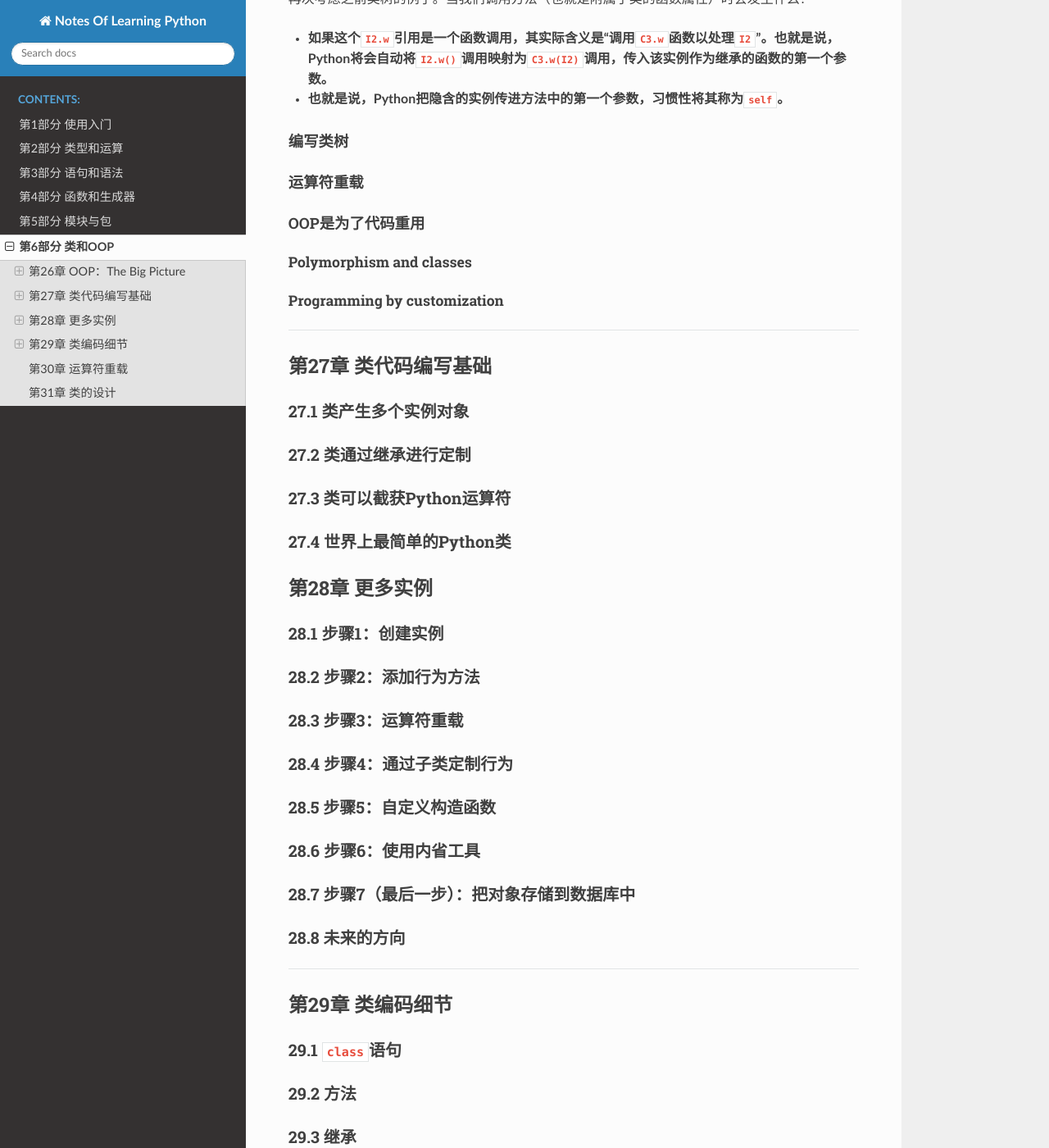
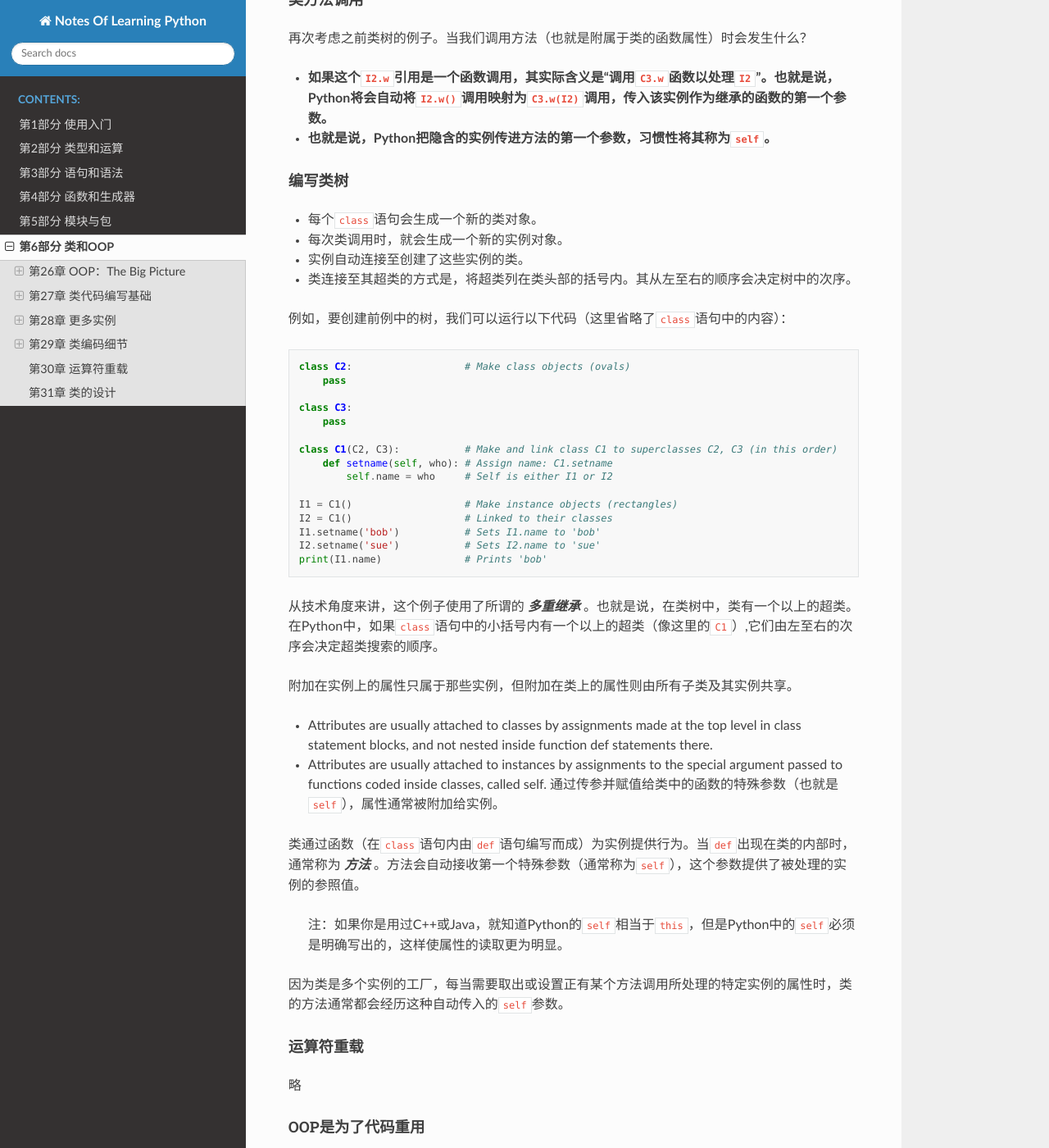
Before and after one commit to filefi/NotesOfLearningPython, a Sphinx documentation site: the page built from source/Part_6_Classes_and_OOP.md, in a window 1280 px wide and 1400 px high, scrolled down 2391 px. Shown: the whole window at 82% size. Built offline with Sphinx 7.4.7 and the Read the Docs theme 2.0.0, drawn with Linux system fonts in a browser that asks for light colours; some of the changed text lies outside the part shown.

````diff
--- a/source/Part_6_Classes_and_OOP.md
+++ b/source/Part_6_Classes_and_OOP.md
@@ -62,38 +65,129 @@ object.attribute
 再次考虑之前类树的例子。当我们调用方法（也就是附属于类的函数属性）时会发生什么？
 
 - **如果这个`I2.w`引用是一个函数调用，其实际含义是“调用`C3.w`函数以处理`I2`”。也就是说，Python将会自动将`I2.w()`调用映射为`C3.w(I2)`调用，传入该实例作为继承的函数的第一个参数。**
-- **也就是说，Python把隐含的实例传进方法中的第一个参数，习惯性将其称为`self`。**
+- **也就是说，Python把隐含的实例传进方法的第一个参数，习惯性将其称为`self`。**
 
 
 
 #### 编写类树
 
+- 每个`class`语句会生成一个新的类对象。
+- 每次类调用时，就会生成一个新的实例对象。
+- 实例自动连接至创建了这些实例的类。
+- 类连接至其超类的方式是，将超类列在类头部的括号内。其从左至右的顺序会决定树中的次序。
+
+例如，要创建前例中的树，我们可以运行以下代码（这里省略了`class`语句中的内容）：
+
+```python
+class C2:                   # Make class objects (ovals)
+    pass
+
+class C3:
+    pass
+
+class C1(C2, C3):           # Make and link class C1 to superclasses C2, C3 (in this order)
+    def setname(self, who): # Assign name: C1.setname
+        self.name = who     # Self is either I1 or I2
+
+I1 = C1()                   # Make instance objects (rectangles)
+I2 = C1()                   # Linked to their classes
+I1.setname('bob')           # Sets I1.name to 'bob'
+I2.setname('sue')           # Sets I2.name to 'sue'
+print(I1.name)              # Prints 'bob'
+```
+
+从技术角度来讲，这个例子使用了所谓的 ***多重继承*** 。也就是说，在类树中，类有一个以上的超类。在Python中，如果`class`语句中的小括号内有一个以上的超类（像这里的`C1`）,它们由左至右的次序会决定超类搜索的顺序。
+
+附加在实例上的属性只属于那些实例，但附加在类上的属性则由所有子类及其实例共享。
+
+- Attributes are usually attached to classes by assignments made at the top level in
+    class statement blocks, and not nested inside function def statements there.
+- Attributes are usually attached to instances by assignments to the special argument
+    passed to functions coded inside classes, called self. 通过传参并赋值给类中的函数的特殊参数（也就是`self`），属性通常被附加给实例。
+
+类通过函数（在`class`语句内由`def`语句编写而成）为实例提供行为。当`def`出现在类的内部时，通常称为 ***方法*** 。方法会自动接收第一个特殊参数（通常称为`self`），这个参数提供了被处理的实例的参照值。
+
+> 注：如果你是用过C++或Java，就知道Python的`self`相当于`this`，但是Python中的`self`必须是明确写出的，这样使属性的读取更为明显。
+
+因为类是多个实例的工厂，每当需要取出或设置正有某个方法调用所处理的特定实例的属性时，类的方法通常都会经历这种自动传入的`self`参数。
+
+#### 运算符重载
+略
 
 
-#### 运算符重载
+#### OOP是为了代码重用
+##### 多态(polymorphism) 和 类
+
+***多态*** 是指运算的意义取决于运算对象。多态可用于隐藏（封装）接口差异性。
+
+##### 自定义编程
+
+一旦习惯了使用OOP方式进行程序设计，你就会发现，当要写新程序时，大部分任务就是把已实现的超类混合起来。
 
 
 
-#### OOP是为了代码重用
-##### Polymorphism and classes
 
 
-##### Programming by customization
+---
 
----
 
 
 ## 第27章 类代码编写基础
 ### 27.1 类产生多个实例对象
 
+***类对象*** 提供默认行为，是 **产生多个实例对象** 的工厂。
+
+***实例对象*** 是程序处理的实际对象：各自有独立的命名空间，但是继承创建该实例的类中的变量名。
+
+*类对象* 来自于语句，而 *实例对象* 来自于类的调用。每次调用一个类，就会得到这个类的新的实例。
+
+
+#### 类对象提供默认行为
+执行`class`语句，就会得到类对象。以下是Python类主要特性的要点：
+- **`class`语句创建类对象并将其赋值给变量名。** 就像`def`语句一样，`class`语句是可执行的，一般是在其所在的文件第一次被导入时执行。
+- **`class`语句内的赋值语句会创建类的属性。** 就像模块文件一样，`class`语句内顶层的赋值语句（但不在`def`语句中）会产生类对象的属性。`class`语句的作用域会变成类对象的属性的命名空间，就像模块的全局作用域一样。
+- **类属性提供对象的状态和行为。** 类对象的属性记录状态信息和行为，可由这个类所创建的所有实例共享。位于类中的函数`def`语句会生成 **方法** ，方法将会处理实例。
+
+
+
+#### 实例对象是具体的元素
+
+当调用类对象时，我们得到了实例对象。以下是关于类的实例的关键点：
+
+- **像函数那样调用类对象会创建新的实例对象。**
+- **每个实例对象继承类的属性并获得了自己的命名空间。**
+- **在方法内`self`属性做赋值运算会产生每个实例自己的属性。** 在类方法内，第一个参数（按惯例称为`self`）会引用正处理的实例对象。对`self`的属性做赋值运算，会创建或修改实例内的数据，而不是类的数据。
+
+#### 第一个例子
+
+首先，定义一个名为`FirstClass`的类：
+
+```python
+>>> class FirstClass:              # Define a class object
+        def setdata(self, value):  # Define class's methods
+            self.data = value      # self is the instance
+        def display(self):
+            print(self.data)       # self.data: per instance
+```
+
+在类的代码块中顶层的任何变量名赋值（包括`def`语句），都会变成类的属性。所以上例中的函数对象`setdata`和`display`都成为了类`FirstClass`的属性。当函数是类的属性时，通常称为 ***方法*** 。
+
+在方法调用时，第一个参数自动接收隐含的实例对象，即调用的主体。
+
+
+
 
 ### 27.2 类通过继承进行定制
+
 
 
 ### 27.3 类可以截获Python运算符
 
 
+
 ### 27.4 世界上最简单的Python类
+
+
 
 
 ## 第28章 更多实例
````
Also changed, not shown: other parts of source/Part_6_Classes_and_OOP.md (+3 -0 lines), requirements.txt (+2 -5 lines).
